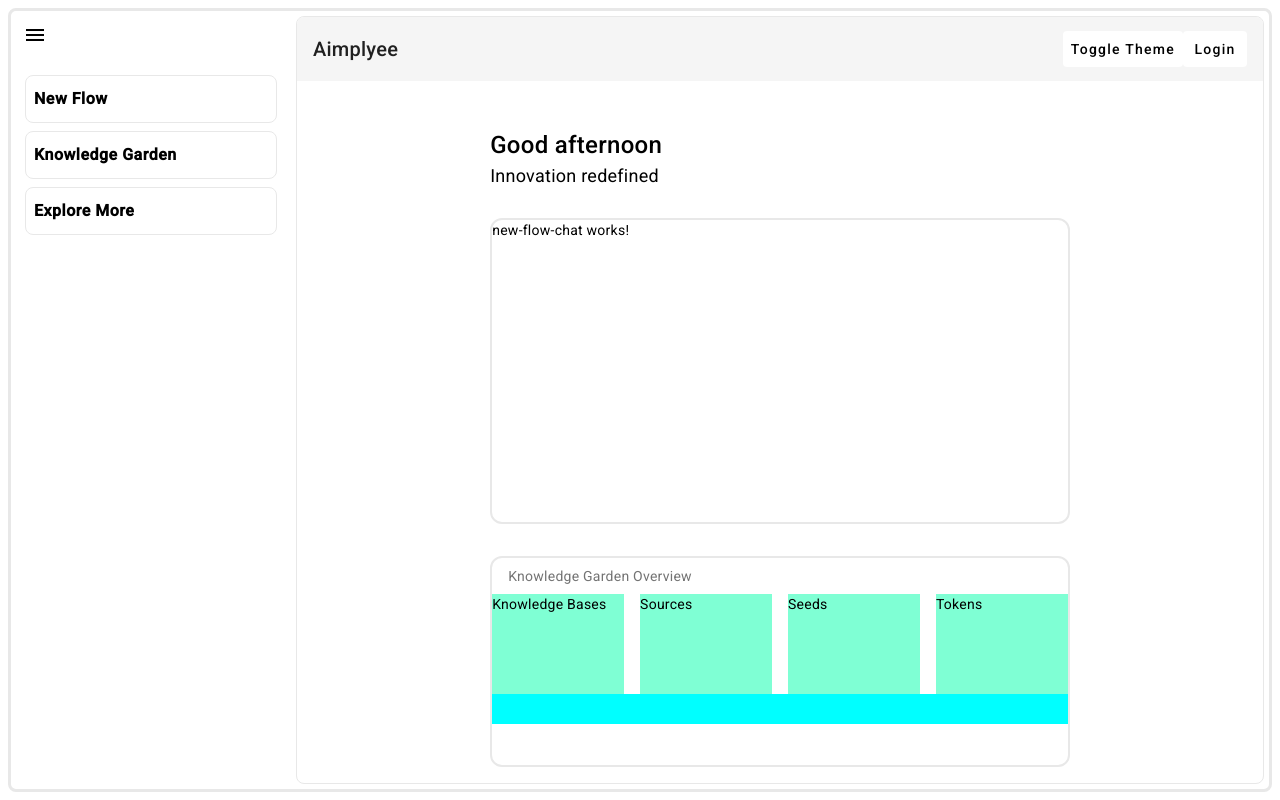
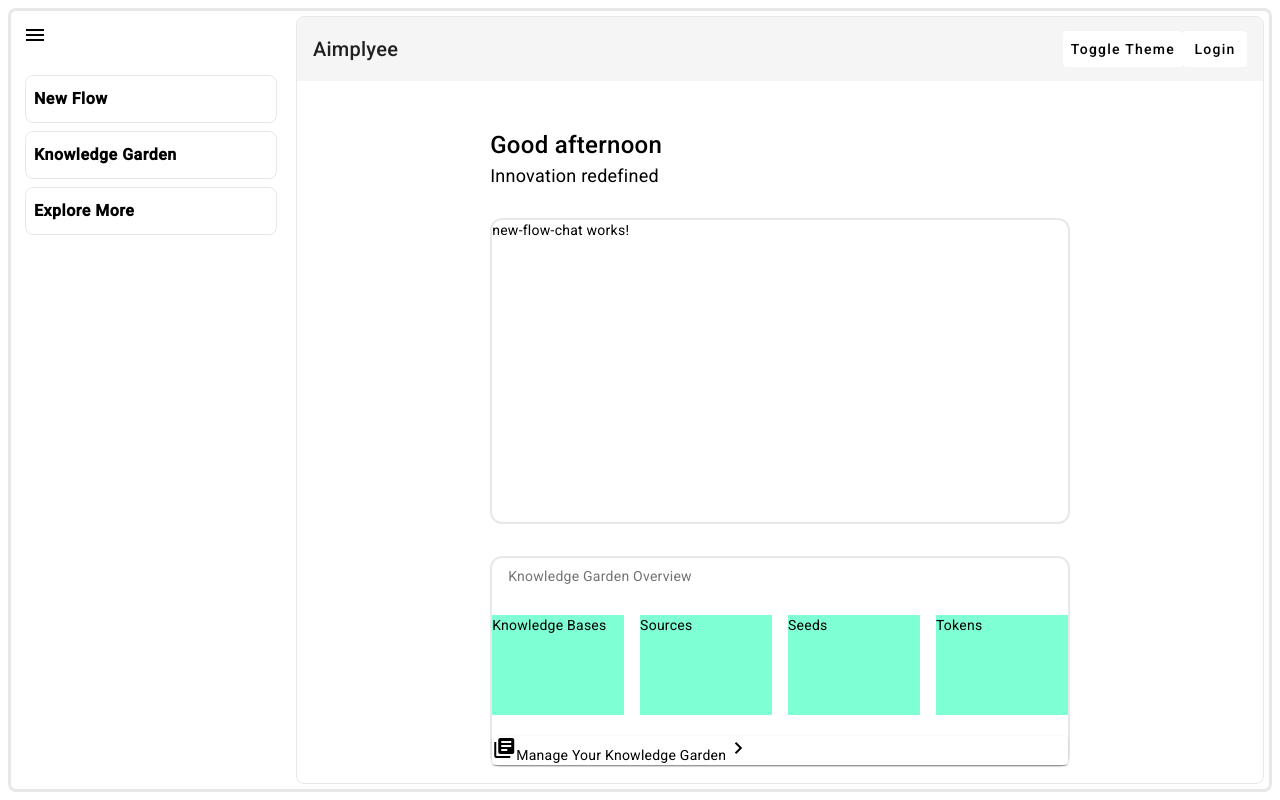
Before and after one commit to InspiroTechnology/aimployee, an Angular app: page /new-flow in a window 1280 px wide. Built offline with nearby package versions, Linux system fonts and the light colour scheme.

Commit message:
Refactor KnowledgeOverviewComponent layout and styles for improved structure and responsiveness

```diff
--- a/src/app/features/chat/knowledge-overview/knowledge-overview.component.html
+++ b/src/app/features/chat/knowledge-overview/knowledge-overview.component.html
@@ -5,12 +5,12 @@
     </app-simple-card>
   </div>
 
-  <div style="background-color: aqua; width: 100%; height: 30px;"></div>
-  <!-- <mat-card class="cta-card">
+  <!-- <div style="background-color: aqua; width: 100%; height: 30px;"></div> -->
+  <mat-card class="cta-card">
     <div class="cta-content">
       <mat-icon class="cta-icon">library_books</mat-icon>
       <span class="cta-text">Manage Your Knowledge Garden</span>
       <mat-icon class="cta-arrow">chevron_right</mat-icon>
     </div>
-  </mat-card> -->
+  </mat-card>
 </div>
--- a/src/app/features/chat/knowledge-overview/knowledge-overview.component.scss
+++ b/src/app/features/chat/knowledge-overview/knowledge-overview.component.scss
@@ -6,6 +6,8 @@
   box-sizing: border-box;
   display: flex;
   flex-direction: column;
+  justify-content:space-between;
+
 }
 
 .gray-text {
```
